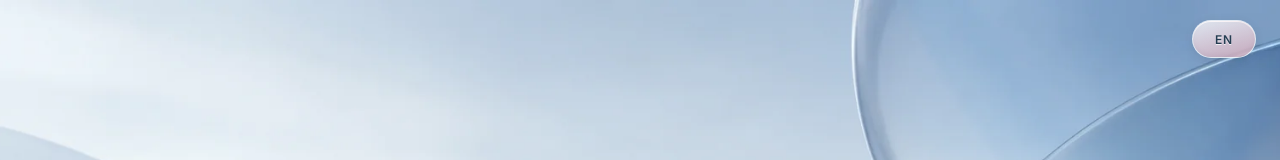
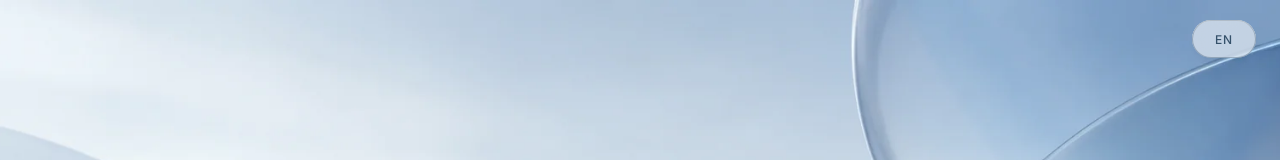
Before and after one commit to ilyasudakov/monospace, an Astro site: page / in a window 1280 px wide. Shown: the top 160 px of the page. Built offline with nearby package versions, Linux system fonts and the light colour scheme; Astro itself is replaced by a stand-in of ours.

Commit message:
Match language toggle to the secondary button style

```diff
--- a/src/pages/index.astro
+++ b/src/pages/index.astro
@@ -14,7 +14,6 @@ const route = (name: string) => `${baseUrl}${name}/`;
   bodyClass="playground"
 >
   <button class="language-switch" data-language-switch data-language="ru" type="button" aria-label="Переключить на английский" title="Переключить на английский">
-    <span class="language-tint" aria-hidden="true"></span>
     <span class="language-label" data-language-label>RU</span>
   </button>
   <div class="viewport" id="viewport" style={`--wallpaper: url('${baseUrl}assets/aqua-wallpaper.webp')`}>
@@ -88,38 +87,22 @@ const route = (name: string) => `${baseUrl}${name}/`;
     padding: 0;
     overflow: hidden;
     isolation: isolate;
-    border: 1px solid rgba(255,255,255,.55);
+    border: 0;
     border-radius: 20px;
-    background: rgba(255,255,255,.5);
-    backdrop-filter: blur(16px);
-    box-shadow: inset 0 1px 0 rgba(255,255,255,.85), inset 0 -2px 5px rgba(69,104,138,.12), 0 2px 8px rgba(60,65,75,.12);
+    background: rgba(255,255,255,.55);
+    backdrop-filter: blur(12px);
+    box-shadow: inset 0 0 0 1px rgba(53,81,106,.35), inset 0 1px 0 rgba(255,255,255,.8), 0 4px 10px -6px rgba(25,55,85,.2);
     font-size: 12px;
-    font-weight: 600;
+    font-weight: 500;
     letter-spacing: .06em;
-    color: #253d52;
+    color: #35516a;
     cursor: pointer;
+    transition: background 160ms ease;
   }
-  .language-label { position: relative; z-index: 1; text-shadow: 0 1px 0 rgba(255,255,255,.7); }
-  .language-tint { position: absolute; inset: 0; pointer-events: none; }
-  .language-tint::before, .language-tint::after {
-    content: '';
-    position: absolute;
-    inset: 0;
-    transition: opacity 500ms ease;
-  }
-  .language-tint::before {
-    background: linear-gradient(170deg, rgba(111,166,229,.34), rgba(63,109,187,.15) 50%, rgba(215,96,111,.22));
-  }
-  .language-tint::after {
-    background: linear-gradient(165deg, rgba(255,255,255,.5), rgba(212,86,108,.32));
-    opacity: 0;
-  }
-  .language-switch[data-language="en"] .language-tint::before { opacity: 0; }
-  .language-switch[data-language="en"] .language-tint::after { opacity: 1; }
-  .language-switch:hover { border-color: rgba(255,255,255,.95); }
+  .language-switch:hover { background: rgba(255,255,255,.85); color: #243d54; }
   .language-switch:focus-visible { outline: 2px solid #355774; outline-offset: 3px; }
   @media (prefers-reduced-motion: reduce) {
-    .language-tint::before, .language-tint::after { transition: none; }
+    .language-switch { transition: none; }
   }
   :global(:root) {
     --paper: #fdfaf3;
```
